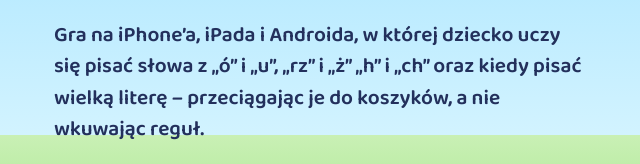
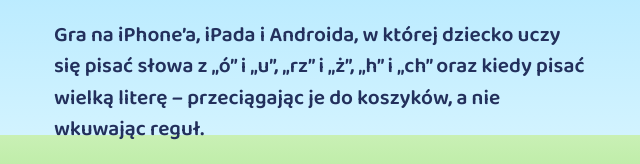
Before and after one commit to kubacienciala/oczyu, a plain HTML site: page index.html in a window 1280 px wide. Shown: the part 338-502 px from the top of the page, 86-726 px from the left. Drawn offline with Linux system fonts and the light colour scheme.

Commit message:
Strona główna: brakujący przecinek w opisie gry
Co-Authored-By: Claude Opus 5.5 <noreply@anthropic.com>

```diff
--- a/index.html
+++ b/index.html
@@ -38,7 +38,7 @@
             <span class="tile o">ó</span><span class="or">czy</span><span class="tile u">u</span>
           </div>
           <h1>Literkowa przygoda z Sówką</h1>
-          <p class="lead">Gra na iPhone’a, iPada i Androida, w której dziecko uczy się pisać słowa z „ó” i „u”, „rz” i „ż” „h” i „ch” oraz kiedy pisać wielką literę – przeciągając je do koszyków, a nie wkuwając reguł.</p>
+          <p class="lead">Gra na iPhone’a, iPada i Androida, w której dziecko uczy się pisać słowa z „ó” i „u”, „rz” i „ż”, „h” i „ch” oraz kiedy pisać wielką literę – przeciągając je do koszyków, a nie wkuwając reguł.</p>
           <div class="cta">
             <a class="btn" href="https://apps.apple.com/app/apple-store/id6826382880?pt=127340820&amp;mt=8&amp;ct=strona">Pobierz z App Store</a>
             <a class="btn small" href="graj/">Zagraj w przeglądarce</a>
```
